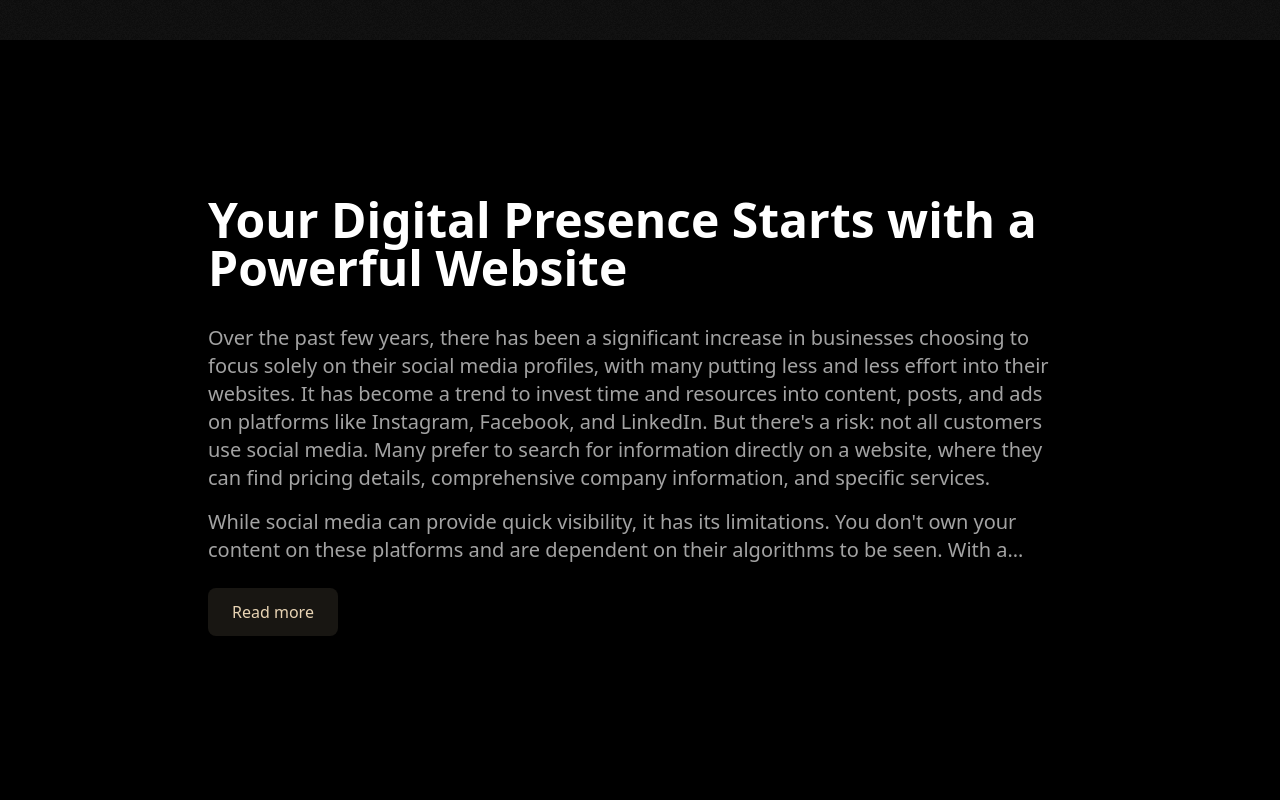
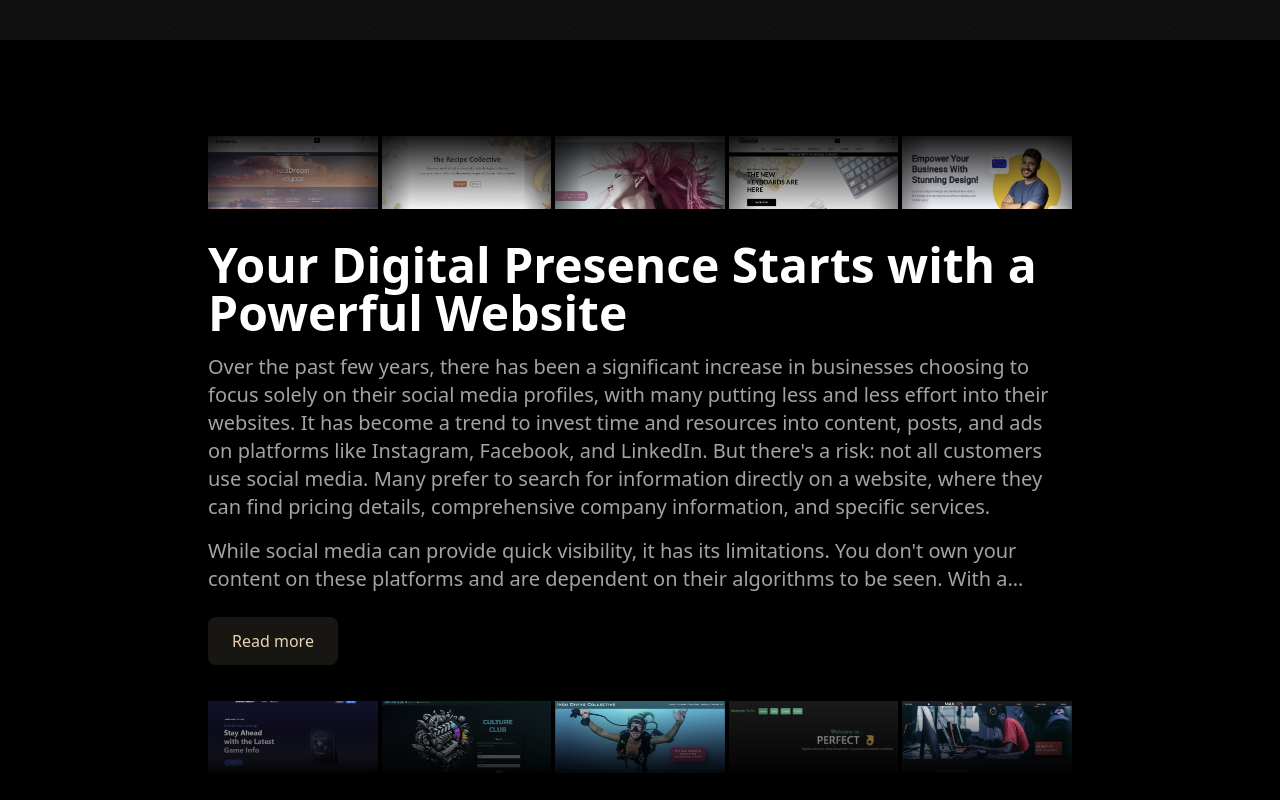
Before and after one commit to Berit-Co/OurSite, a React (Vite) app: page / in a window 1280 px wide. Shown: the part 760-1560 px from the top of the page. Built offline with nearby package versions, Linux system fonts and the light colour scheme; a web font is replaced by a local one.

Commit message:
feat: add images and fix line endings in Projects.jsx

```diff
--- a/src/components/sections/Projects.jsx
+++ b/src/components/sections/Projects.jsx
@@ -1,12 +1,27 @@
 import { useState } from "react"
 import { AnimatePresence, motion } from "framer-motion"
+
+import collage1 from "../../assets/img/collage/collage1.webp"
+import collage2 from "../../assets/img/collage/collage2.webp"
+import collage3 from "../../assets/img/collage/collage3.webp"
+import collage4 from "../../assets/img/collage/collage4.webp"
+import collage5 from "../../assets/img/collage/collage5.webp"
+import collage6 from "../../assets/img/collage/collage6.webp"
+import collage7 from "../../assets/img/collage/collage7.webp"
+import collage8 from "../../assets/img/collage/collage8.webp"
+import collage9 from "../../assets/img/collage/collage9.webp"
+import collage10 from "../../assets/img/collage/collage10.webp"
 
 function Projects() {
   const [isExpanded, setIsExpanded] = useState(false)
 
+  const topImagesDesktop = [collage1, collage3, collage10, collage5, collage8]
+  const topImagesMobile = [collage1, collage10, collage8]
+  const bottomImagesDesktop = [collage6, collage2, collage4, collage9, collage7]
+  const bottomImagesMobile = [collage6, collage5, collage7]
+
   const handleToggle = () => {
     if (isExpanded) {
-      // Scroll till toppen av containern när vi minimerar
       const container = document.querySelector("#projects-section")
       container?.scrollIntoView({ behavior: "smooth", block: "start" })
     }
@@ -14,23 +29,63 @@ function Projects() {
   }
 
   return (
-    <section
-      id="projects-section"
-      className="flex min-h-screen items-center justify-center py-24"
+    <section id="projects-section" className="relative min-h-screen py-24">
+      <div className="mx-auto flex max-w-4xl flex-col gap-8 px-4">
+        {/* Top Images Row */}
+        <div className="flex w-full gap-0 overflow-x-auto md:gap-1 md:overflow-x-hidden">
+          {topImagesDesktop.map((image, index) => (
+            <motion.div
+              key={index}
+              initial={{ opacity: 0, y: -20 }}
+              whileInView={{ opacity: 1, y: 0 }}
+              transition={{ duration: 0.8, delay: index * 0.1 }}
+              className="relative hidden shrink-0 md:block"
+              style={{ flex: "1 1 0" }}
             >
+              <div>
+                <img
+                  src={image}
+                  alt={`Project image ${index + 1}`}
+                  className="size-full object-cover"
+                  style={{ aspectRatio: "21/9" }}
+                />
+                <div className="absolute inset-0 bg-gradient-to-b from-black/90 to-transparent" />
+                <div className="absolute inset-y-0 left-0 w-1/6 bg-gradient-to-r from-black/40 to-transparent" />
+                <div className="absolute inset-y-0 right-0 w-1/6 bg-gradient-to-l from-black/40 to-transparent" />
+              </div>
+            </motion.div>
+          ))}
+          {topImagesMobile.map((image, index) => (
             <motion.div
-        initial={{ opacity: 0 }}
-        whileInView={{ opacity: 1 }}
-        transition={{ duration: 0.8 }}
-        className="relative max-w-4xl px-4"
+              key={index}
+              initial={{ opacity: 0, y: -20 }}
+              whileInView={{ opacity: 1, y: 0 }}
+              transition={{ duration: 0.8, delay: index * 0.1 }}
+              className="relative shrink-0 md:hidden"
+              style={{ flex: "1 1 0" }}
             >
+              <div>
+                <img
+                  src={image}
+                  alt={`Project image ${index + 1}`}
+                  className="size-full object-cover"
+                  style={{ aspectRatio: "21/9" }}
+                />
+                <div className="absolute inset-0 bg-gradient-to-b from-black/90 to-transparent" />
+              </div>
+            </motion.div>
+          ))}
+        </div>
+
+        {/* Main Content */}
+        <div className="mb-1 max-w-4xl">
           <motion.div
             initial={{ scale: 0.9, opacity: 0 }}
             whileInView={{ scale: 1, opacity: 1 }}
             transition={{ delay: 0.2, duration: 0.5 }}
-          className="mb-12"
+            className="mb-0"
           >
-          <h2 className="mb-8 text-4xl font-bold md:text-5xl">
+            <h2 className="mb-4 text-4xl font-bold md:text-5xl">
               Your Digital Presence Starts with a Powerful Website
             </h2>
 
@@ -70,38 +125,22 @@ function Projects() {
                     className="space-y-4 text-base text-neutral-400 sm:text-lg md:text-xl"
                   >
                     <p>
-                    While social media can provide quick visibility, it has its
-                    limitations. You don&#39;t own your content on these
-                    platforms and are dependent on their algorithms to be seen.
-                    With a website, you have full control over your content and
-                    how it&#39;s presented. Additionally, having your own
-                    website improves your chances of appearing on Google and
-                    other search engines, making it easier for potential
-                    customers to find you.
+                      While social media can provide quick visibility, it has
+                      its limitations. You don&#39;t own your content on these
+                      platforms and are dependent on their algorithms to be
+                      seen. With a website, you have full control over your
+                      content and how it&#39;s presented. Additionally, having
+                      your own website improves your chances of appearing on
+                      Google and other search engines, making it easier for
+                      potential customers to find you.
                     </p>
                     <p>
-                    Another key advantage of a website is that it creates a more
-                    professional impression and builds trust with customers.
-                    Social media profiles can sometimes feel more informal and
-                    fleeting, whereas a well-designed website signals that your
-                    business is serious and built for the long term. You can
-                    also display detailed information, such as pricing and
-                    services, in a structured way that&#39;s hard to achieve on
-                    social media platforms.
-                  </p>
-                  <p>
-                    Finally, it&#39;s about security. When you have a website,
-                    you control your own online presence and can build a stable
-                    foundation for your digital marketing—without relying on
-                    external platforms that can change their rules or algorithms
-                    at any time.
-                  </p>
-                  <p>
-                    Relying solely on social media isn&#39;t enough to build a
-                    sustainable and trustworthy online brand. A professional
-                    website doesn&#39;t just enhance visibility and
-                    credibility—it ensures that customers can find all the
-                    information they need, in a place they trust.
+                      Another key advantage of a website is that it creates a
+                      more professional impression and builds trust with
+                      customers. Social media profiles can sometimes feel more
+                      informal and fleeting, whereas a well-designed website
+                      signals that your business is serious and built for the
+                      long term.
                     </p>
                   </motion.div>
                 )}
@@ -117,7 +156,52 @@ function Projects() {
               {isExpanded ? "Show less" : "Read more"}
             </motion.button>
           </motion.div>
+        </div>
+
+        {/* Bottom Images Row */}
+        <div className="flex w-full gap-0 overflow-x-auto md:gap-1 md:overflow-x-hidden">
+          {bottomImagesDesktop.map((image, index) => (
+            <motion.div
+              key={index}
+              initial={{ opacity: 0, y: 20 }}
+              whileInView={{ opacity: 1, y: 0 }}
+              transition={{ duration: 0.8, delay: index * 0.1 }}
+              className="relative hidden shrink-0 md:block"
+              style={{ flex: "1 1 0" }}
+            >
+              <div>
+                <img
+                  src={image}
+                  alt={`Project image ${index + 6}`}
+                  className="size-full object-cover"
+                  style={{ aspectRatio: "21/9" }}
+                />
+                <div className="absolute inset-0 bg-gradient-to-t from-black/90 to-transparent" />
+              </div>
             </motion.div>
+          ))}
+          {bottomImagesMobile.map((image, index) => (
+            <motion.div
+              key={index}
+              initial={{ opacity: 0, y: 20 }}
+              whileInView={{ opacity: 1, y: 0 }}
+              transition={{ duration: 0.8, delay: index * 0.1 }}
+              className="relative shrink-0 md:hidden"
+              style={{ flex: "1 1 0" }}
+            >
+              <div>
+                <img
+                  src={image}
+                  alt={`Project image ${index + 6}`}
+                  className="size-full object-cover"
+                  style={{ aspectRatio: "21/9" }}
+                />
+                <div className="absolute inset-0 bg-gradient-to-t from-black/90 to-transparent" />
+              </div>
+            </motion.div>
+          ))}
+        </div>
+      </div>
     </section>
   )
 }
```
Lines whose indentation alone changed are shown as unchanged.
